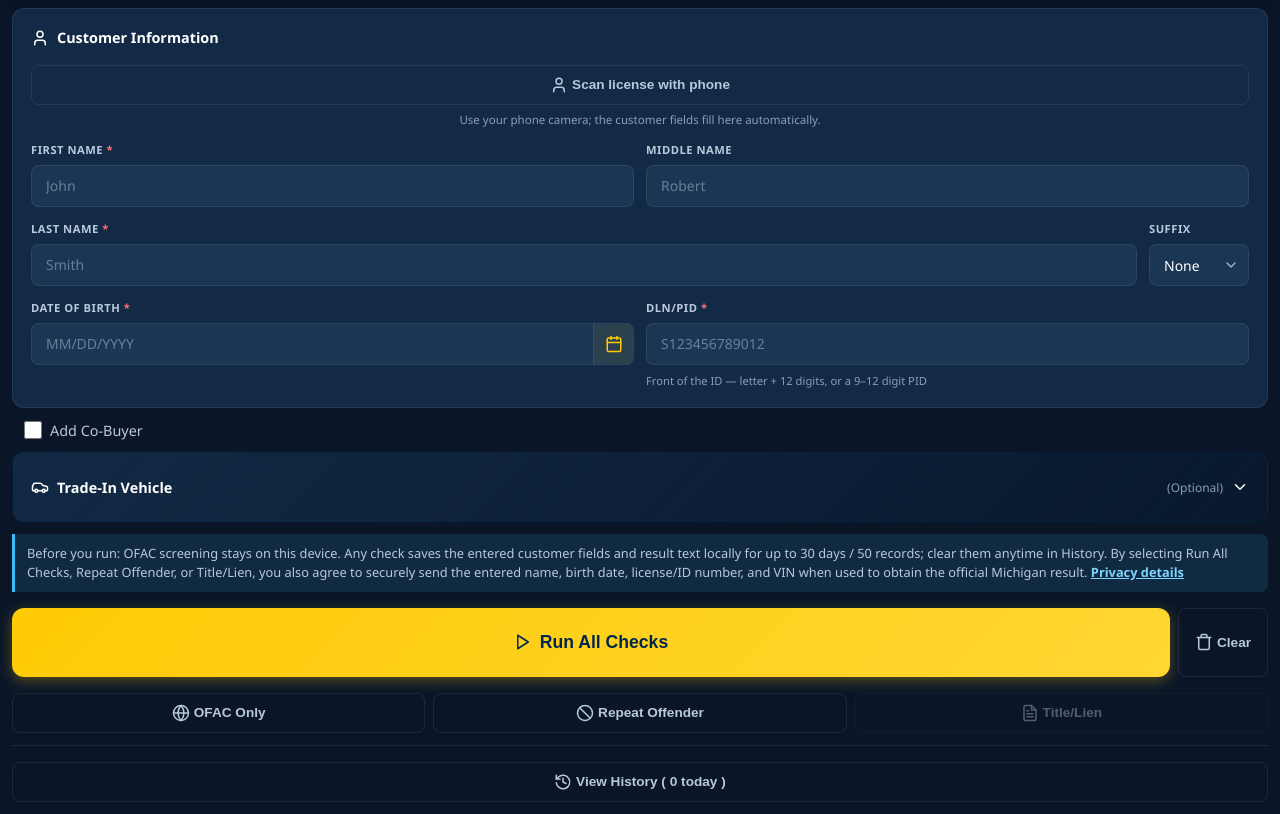
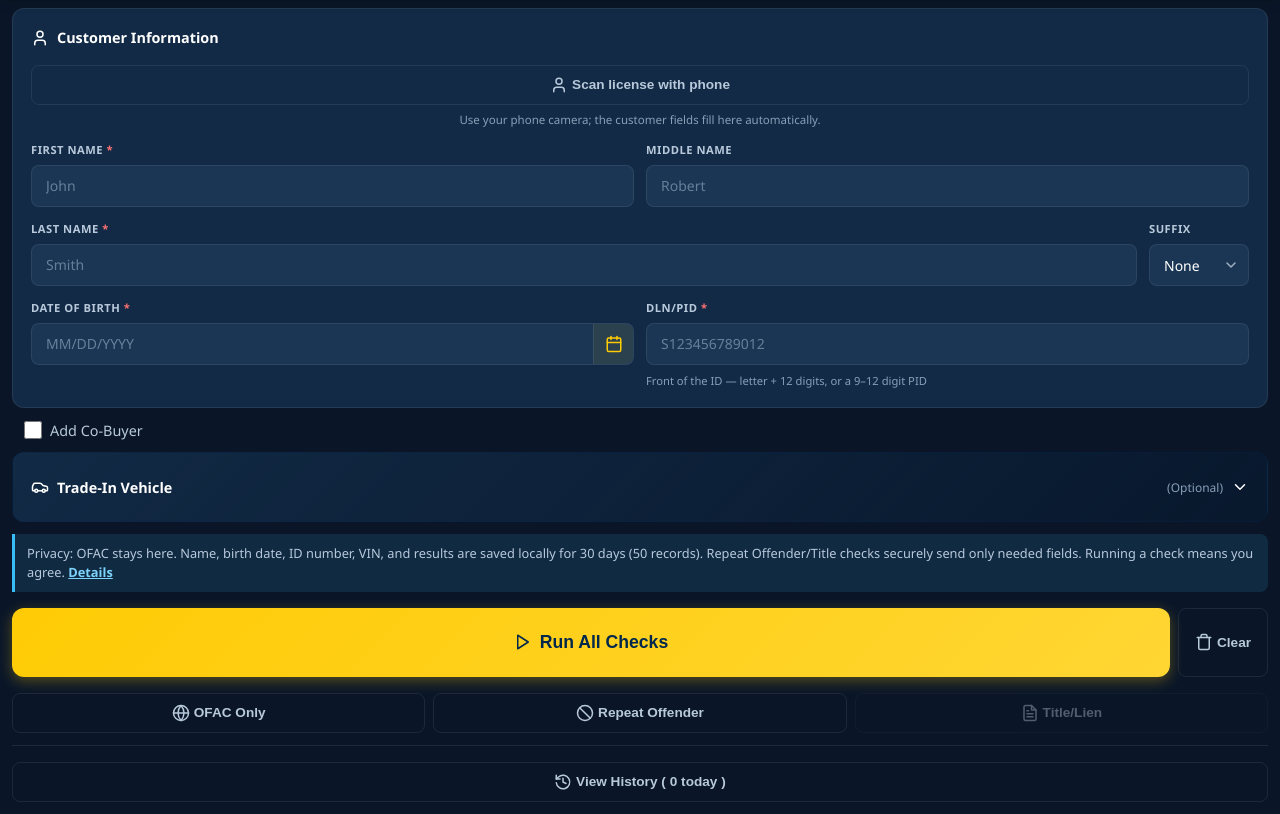
Before and after one commit to TechSavvyJoe/compliance-central, a browser extension: page sidepanel.html in a window 1280 px wide. Shown: the part 82-896 px from the top of the page. Drawn offline with Linux system fonts and the light colour scheme.

Commit message:
Shorten in-app privacy notice

```diff
--- a/sidepanel.html
+++ b/sidepanel.html
@@ -227,12 +227,10 @@
 
         <section class="action-section">
           <p id="dataUseNote" class="data-use-note">
-            Before you run: OFAC screening stays on this device. Any check saves the entered
-            customer fields and result text locally for up to 30 days / 50 records; clear them
-            anytime in History. By selecting Run All Checks, Repeat Offender, or Title/Lien,
-            you also agree to securely send the entered name, birth date, license/ID number,
-            and VIN when used to obtain the official Michigan result.
-            <a href="https://techsavvyjoe.github.io/compliance-central/" target="_blank" rel="noopener noreferrer">Privacy details</a>
+            Privacy: OFAC stays here. Name, birth date, ID number, VIN, and results are
+            saved locally for 30 days (50 records). Repeat Offender/Title checks securely
+            send only needed fields. Running a check means you agree.
+            <a href="https://techsavvyjoe.github.io/compliance-central/" target="_blank" rel="noopener noreferrer">Details</a>
           </p>
 
           <div class="main-actions" role="group" aria-label="Primary actions">
```
Also changed, not shown: tests/browser-quality.test.js (+5 -7 lines).
